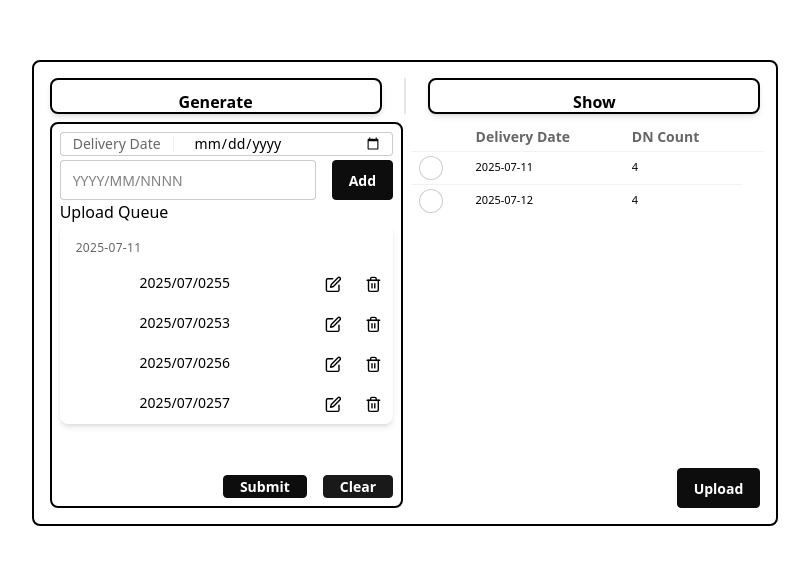
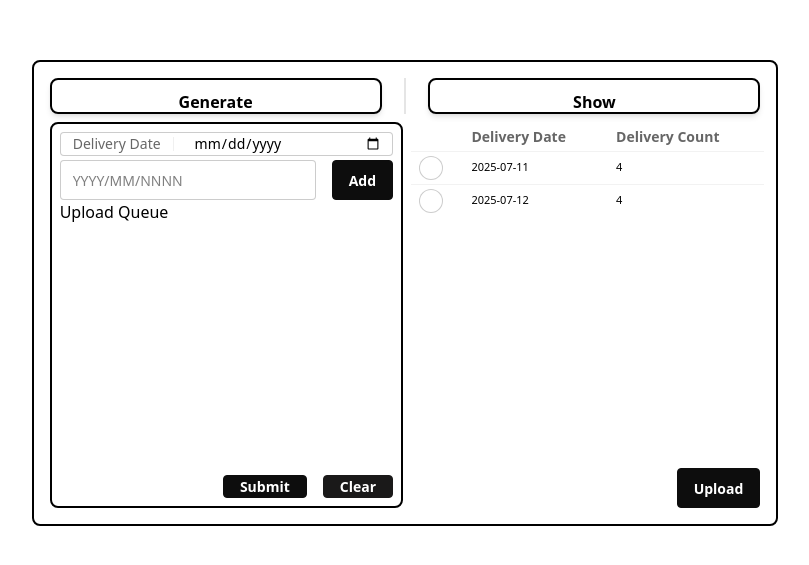
Before and after one commit to VincentKho10/ClaiVer, a React (Vite) app in the folder frontend/: page / in a window 1280 px wide. Shown: the part 107-672 px from the top of the page, without its empty margins (235-1044 px from the left). Built offline with nearby package versions, Linux system fonts and the light colour scheme.

Commit message:
Create inProgress

```diff
--- a/frontend/src/View/Home/GenerateBarcode/index.jsx
+++ b/frontend/src/View/Home/GenerateBarcode/index.jsx
@@ -2,23 +2,22 @@ import React, { useEffect } from "react";
 import { useState } from "react";
 
 const GenerateBarcode = (props) => {
-  const { data, DelivHistState } = props;
+  const { SelectState, DelivHistState } = props;
+  const [selectstate, setSelectState] = SelectState;
   const [delivhist, setDelivHist] = DelivHistState;
+  const [isUpdate, setIsUpdate] = useState(-1);
   const [list, setList] = useState({
-    "2025-07-11": {
-      "Delivery Date": "2025-07-11",
-      "DN Count": 4,
-      data: ["2025/07/0255", "2025/07/0253", "2025/07/0256", "2025/07/0257"],
-    },
+    // "2025-07-11": {
+    //   "Delivery Date": "2025-07-11",
+    //   "DN Count": 4,
+    //   data: ["2025/07/0255", "2025/07/0253", "2025/07/0256", "2025/07/0257"],
+    // },
   });
   const [delivr, setDelivr] = useState({ send_date: "", DNID: "" });
 
   useEffect(() => {
-    for ( let key in data){
-
-      setList({ ...list, [key]: {...data[key], data:Array.from(new Set([...data[key]["data"], ...list[key]["data"]]))} });
-    }
-  }, [data]);
+    setList({ ...selectstate });
+  }, [selectstate]);
 
   const handleChangeField = (e) => {
     const { name, value } = e.target;
@@ -31,54 +30,40 @@ const GenerateBarcode = (props) => {
     }
   };
 
-  const handleAddQueue = () => {
+  const handleQueueChange = () => {
     let { send_date, DNID } = delivr;
-    let isSet = false;
-    if (send_date && DNID) {
-      const find_deliv = list[send_date];
-      if (!find_deliv) {
-        console.log(send_date);
-        console.log("empty list");
-        setList({ [send_date]: { data: [DNID] } });
-        isSet = !isSet;
-        return;
+    if (isUpdate >= 0) {
+      let n_arr = selectstate[send_date].data;
+      if(DNID == n_arr[isUpdate]){
+        n_arr[isUpdate] = DNID;
+        n_arr = Array.from(new Set(n_arr));
+        let nvalue = {
+          [send_date]: {
+            ...selectstate[send_date],
+            count: n_arr.length,
+            data: [...n_arr],
+          },
+        };
+        //reset selected and deliv then list follow selected
+        setSelectState({ ...selectstate, ...nvalue });
+        setDelivHist({ ...delivhist, ...nvalue });
+        //reseting after update
+        setIsUpdate(-1);
       }
-      //if found it return list
-      const found_deliv = find_deliv.data.find((v) => v == DNID);
-      //date registered already?
-      if (found_deliv) {
-        console.log(found_deliv);
-        // does dnid registered?
-        // const cDNID = found_deliv.find((v) => v == DNID);
-        // // if not register
-        // if (!cDNID) {
-        //   setList({
-        //     ...list,
-        //     [send_date]: [...found_deliv, DNID],
-        //   });
-        //   isSet = !isSet;
-        // }
-        // if date not found initialize it
-      } else {
-        setList({
-          ...list,
-          [send_date]: { ...find_deliv, data: [...find_deliv.data, DNID] },
-        });
-        isSet = !isSet;
-      }
-      if (isSet) setDelivr({ send_date: "", DNID: "" });
     } else {
-      console.log("send date or dnid should be filled");
+      setList({...list})
     }
+    setDelivr({ send_date: "", DNID: "" });
   };
 
   const handleUpdate = (send_date, id) => {
-    setDelivr({ send_date, DNID: list[send_date]["data"][id] });
-    handleDelete(send_date, id);
+    setDelivr({ send_date, DNID: list[send_date].data[id] });
+    setIsUpdate(id);
+    // handleDelete(send_date, id);
   };
 
   const handleDelete = (send_date, idx) => {
-    const isLast = list[send_date].length == 1;
+    const isLast = list[send_date].data.length <= 1;
     if (isLast) {
       const nList = { ...list };
       delete nList[send_date];
@@ -92,8 +77,8 @@ const GenerateBarcode = (props) => {
 
   const listContentComp = () => {
     const res = [];
-    for (let key in list) {
-      const DNID = list[key].data;
+    for (let key in selectstate) {
+      const DNID = selectstate[key].data;
       const send_date = key;
       const dnComp = DNID.map((v, i) => {
         return (
@@ -168,17 +153,20 @@ const GenerateBarcode = (props) => {
     let nList = delivhist;
 
     // console.log(Object.entries(list))
-    for (let [key, value] of Object.entries(list)) {
-      // const isFound =
-      nList[value.id] = {
-        "Delivery Date": key,
-        "DN Count": value.dnid.length,
-        data: value.dnid,
-      };
-    }
+    // for (let [key, value] of Object.entries(list)) {
+    //   // const isFound =
+    //   nList[value.id] = {
+    //     "Delivery Date": key,
+    //     "DN Count": value.dnid.length,
+    //     data: value.dnid,
+    //   };
+    // }
+
+    // mergeDict(list, nList);
+    console.log(nList);
 
     // const res = [...nList]
-    setDelivHist([...nList]);
+    // setDelivHist([...nList]);
   };
 
   return (
@@ -209,9 +197,9 @@ const GenerateBarcode = (props) => {
         <button
           className="btn btn-primary"
           name="submit_delivr"
-          onClick={() => handleAddQueue()}
+          onClick={() => handleQueueChange()}
         >
-          Add
+          {isUpdate > -1 ? "Update" : "Add"}
         </button>
       </div>
 
@@ -221,13 +209,19 @@ const GenerateBarcode = (props) => {
           {listContentComp()}
         </ul>
       </div>
-
-      <div className="flex flex-row justify-end h-1/12">
-        <button className="btn btn-primary mr-4 h-full" onClick={handleSubmit}>
-          Submit
-        </button>
-        <button className="btn btn-secondary h-full">Clear</button>
-      </div>
+      {isUpdate == -1 ? (
+        <div className="flex flex-row justify-end h-1/12">
+          <button
+            className="btn btn-primary mr-4 h-full"
+            onClick={handleSubmit}
+          >
+            Submit
+          </button>
+          <button className="btn btn-secondary h-full">Clear</button>
+        </div>
+      ) : (
+        []
+      )}
     </>
   );
 };
--- a/frontend/src/View/Home/index.jsx
+++ b/frontend/src/View/Home/index.jsx
@@ -1,4 +1,4 @@
-import React, { useState } from "react";
+import React, { useEffect, useState } from "react";
 import { Link, Outlet, Route, Routes } from "react-router-dom";
 import GenerateBarcode from "./GenerateBarcode";
 import ShowBarcode from "./ShowBarcode";
@@ -7,32 +7,29 @@ let isSelectAll = false;
 const Home = () => {
   const [delivhist, setDelivHist] = useState({
     "2025-07-11": {
-      "Delivery Date": "2025-07-11",
-      "DN Count": 4,
+      count: 4,
       data: ["2025/07/0255", "2025/07/0253", "2025/07/0256", "2025/07/0257"],
     },
     "2025-07-12": {
-      "Delivery Date": "2025-07-12",
-      "DN Count": 4,
+      count: 4,
       data: ["2025/07/0255", "2025/07/0253", "2025/07/0256", "2025/07/0277"],
     },
   });
 
-  const [selectState, setSelectState] = useState({});
+  const [selectstate, setSelectState] = useState({});
 
   const selectHandle = (id) => {
     const dd = delivhist[id];
 
     //dd avail remove
-    const ssdd = selectState[id];
-    console.log(ssdd)
+    const ssdd = selectstate[id];
     if (ssdd) {
-      delete selectState[id];
-      setSelectState({ ...selectState });
+      delete selectstate[id];
+      setSelectState({ ...selectstate });
       return;
     }
     // //dd not avail add
-    setSelectState({ ...selectState, [id]: dd });
+    setSelectState({ ...selectstate, [id]: dd });
   };
 
   const tbStateHeader = () => {
@@ -40,13 +37,8 @@ const Home = () => {
       <thead>
         <tr>
           <th></th>
-          {Object.keys(Object.entries(delivhist)[1][1]).map((v) => {
-            return (
-              <>
-                <td>{v == "data" ? "" : v}</td>
-              </>
-            );
-          })}
+          <td>Delivery Date</td>
+          <td>Delivery Count</td>
         </tr>
       </thead>
     );
@@ -58,29 +50,21 @@ const Home = () => {
       const delivhistmap = Object.entries(delivhist);
       const res = [];
       for (const [key, value] of delivhistmap) {
-        const dhdd = delivhist[key]["Delivery Date"];
-        console.log(dhdd);
-        // console.log(selectState)
+        // console.log(selectstate)
         res.push(
           <tr>
             <th>
               <input
                 type="checkbox"
                 className="checkbox"
-                checked={selectState[dhdd]}
+                checked={selectstate[key]?true:false}
                 onClick={() => {
                   selectHandle(key);
                 }}
               />
             </th>
-            {(() => {
-              let res1 = [];
-              for (const key1 in value) {
-                if (key1 == "data") continue;
-                res1.push(<td>{value[key1]}</td>);
-              }
-              return res1;
-            })()}
+            <td>{key}</td>
+            <td>{value.count}</td>
           </tr>
         );
       }
@@ -116,7 +100,7 @@ const Home = () => {
                   index
                   element={
                     <GenerateBarcode
-                      data={selectState}
+                      SelectState={[selectstate, setSelectState]}
                       DelivHistState={[delivhist, setDelivHist]}
                     />
                   }
@@ -125,7 +109,7 @@ const Home = () => {
                   path="show"
                   element={
                     <ShowBarcode
-                      data={selectState}
+                      SelectState={[selectstate, setSelectState]}
                       DelivHistState={[delivhist, setDelivHist]}
                     />
                   }
```
